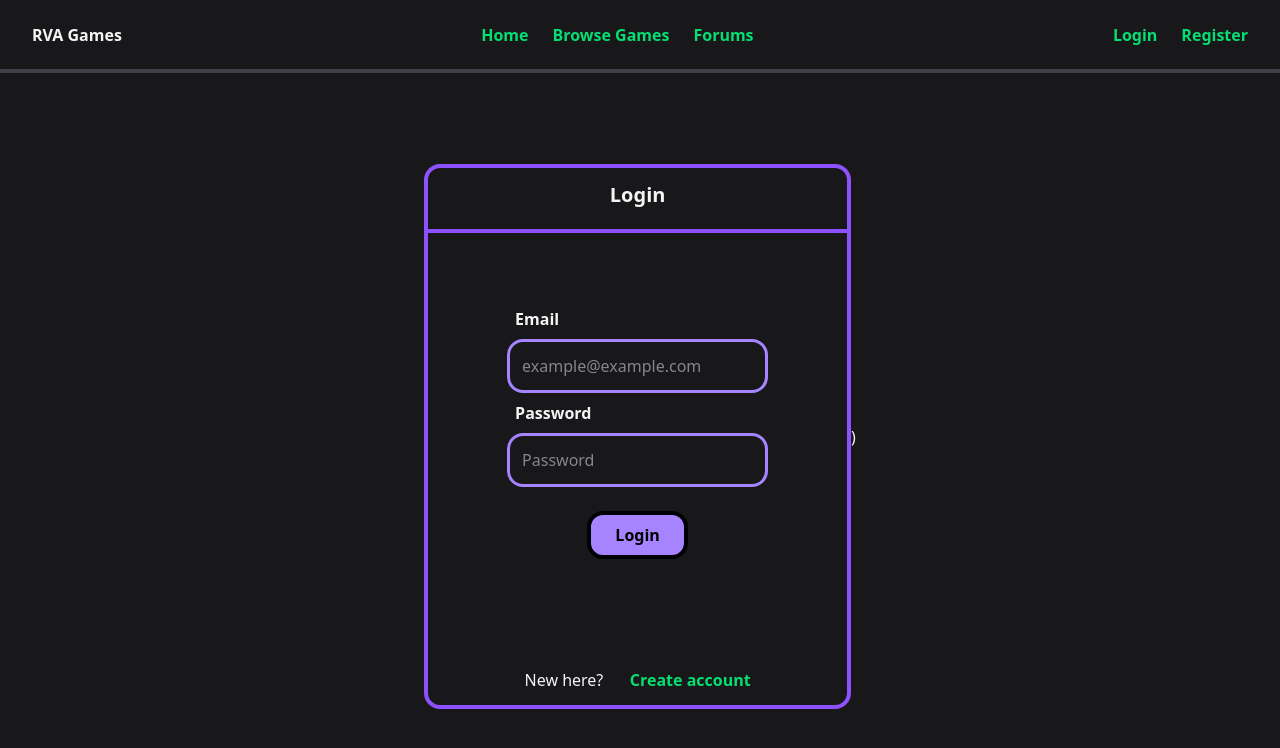
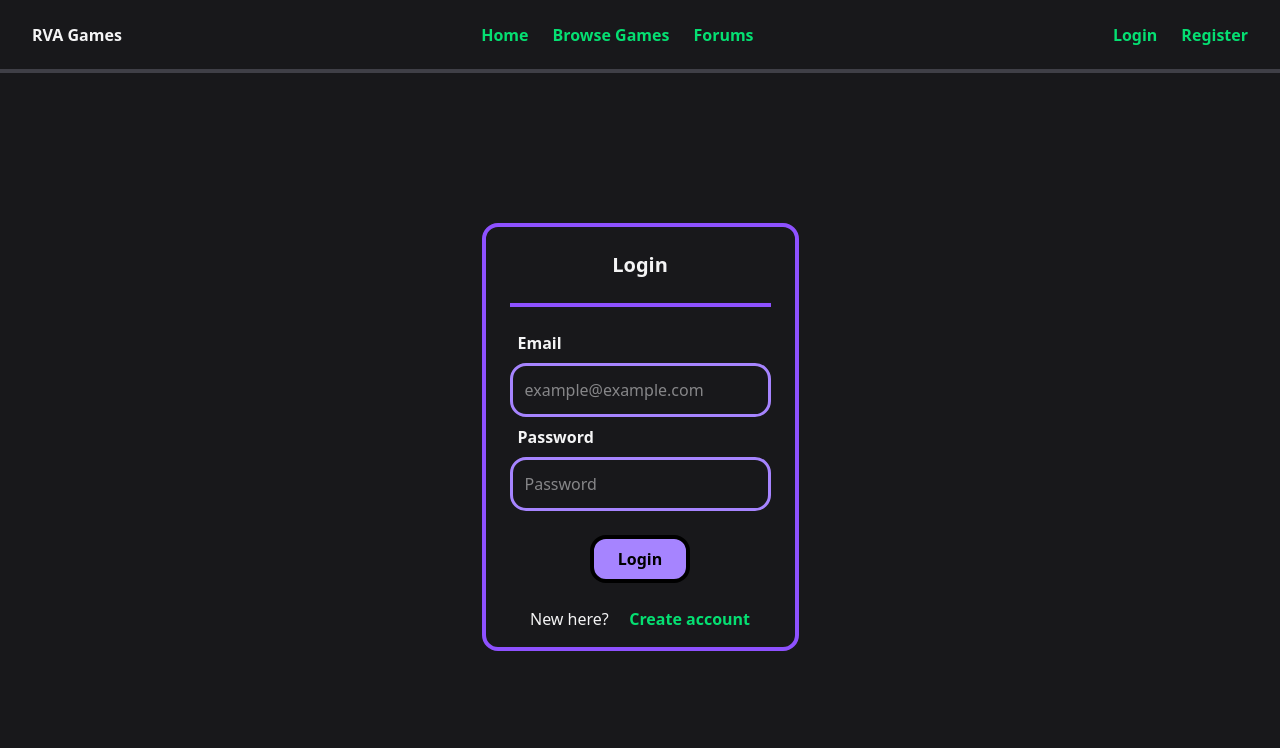
Before and after one commit to gjasay/rva-games, a React (Vite) app: page /login in a window 1280 px wide. Shown: the top 748 px of the page. Built offline with nearby package versions, Linux system fonts and the light colour scheme; no server answers.

Commit message:
create card component

```diff
--- a/src/App.tsx
+++ b/src/App.tsx
@@ -13,6 +13,8 @@ function App() {
         <Header />
         <Routes>
           <Route path="/" element={<Home />} />
+          <Route path="/games" element={<Home />} />
+          <Route path="/forum" element={<Home />} />
           <Route path="/login" element={<Login />} />
           <Route path="/register" element={<Register />} />
           <Route path="/my-profile" element={<MyProfile />} />
--- /dev/null
+++ b/src/components/Card.tsx
@@ -0,0 +1,18 @@
+interface CardProps {
+  title: string;
+  children: React.ReactNode;
+  className?: string;
+}
+
+export const Card: React.FC<CardProps> = ({ title, children, className = ""}) => {
+  return (
+    <div className={`flex flex-col justify-between bg-zinc-900 border-violet-500 border-4 px-6 rounded-2xl ${className}`}>
+      <h1 className="text-xl font-bold py-6 border-b-4 border-violet-500 text-center">
+        {title}
+      </h1>
+      <div className="py-4">
+      {children}
+      </div>
+    </div>
+  );
+};
--- a/src/pages/Login.tsx
+++ b/src/pages/Login.tsx
@@ -3,6 +3,7 @@ import { Button } from "../components/Button";
 import { Input } from "../components/Input";
 import supabase from "../utils/supabase";
 import { Hyperlink } from "../components/Hyperlink";
+import { Card } from "../components/Card";
 
 interface LoginProps {
   email: string;
@@ -43,12 +44,9 @@ export const Login: React.FC = () => {
 
   return (
     <div className="flex justify-center items-center h-full w-full">
-      <div className="flex flex-col justify-around items-center h-3/4 w-1/3 bg-zinc-900 border-violet-500 border-4 rounded-2xl">
-        <h1 className="text-xl font-extrabold py-5 -my-5 border-b-4 border-violet-500 w-full text-center align-middle">
-          Login
-        </h1>
+      <Card title="Login">
         <form
-          className="flex flex-col items-center justify-center h-6/8"
+          className="flex flex-col items-center justify-center"
           onSubmit={handleFormSubmit}
         >
           {error && <p className="text-red-500">{error}</p>}
@@ -74,12 +72,11 @@ export const Login: React.FC = () => {
           </div>
           <Button type="submit" className="my-6 px-6">Login</Button>
         </form>
-        <div className="flex w-2/3 justify-evenly">
+        <div className="flex justify-evenly">
           <h2>New here? </h2>
           <Hyperlink href="/register" text="Create account" />
         </div>
-      </div>
-      )
+      </Card>
     </div>
   );
 };
--- a/src/pages/MyProfile.tsx
+++ b/src/pages/MyProfile.tsx
@@ -2,6 +2,8 @@ import supabase from "../utils/supabase";
 import { Button } from "../components/Button";
 import { useNavigate } from "react-router-dom";
 import useSupabaseUser from "../hooks/useSupabaseUser";
+import { Hyperlink } from "../components/Hyperlink";
+import { Card } from "../components/Card";
 
 export const MyProfile: React.FC = () => {
   const navigate = useNavigate();
@@ -15,16 +17,14 @@ export const MyProfile: React.FC = () => {
   return (
     <div className="flex justify-center items-center h-full">
       {user.value && (
-        <div className="flex flex-col justify-around bg-zinc-900 border-violet-500 border-4 rounded-2xl">
-          <h1 className="text-xl font-extrabold py-5 border-b-4 border-violet-500 text-center">
-            My Profile
-          </h1>
+        <Card title="My Profile">
           <div className="flex flex-col items-center justify-center gap-4 p-4">
             <img
               src={user.value.user_metadata.avatar_url}
               alt="avatar"
               className="rounded-full h-24 w-24"
               />
+            <Hyperlink href="/edit-profile" text="Edit Profile" />
             <p className="text-xl">
               Username: {user.value.user_metadata.username}
             </p>
@@ -36,7 +36,7 @@ export const MyProfile: React.FC = () => {
               <Button onClick={handleLogout}>Logout</Button>
             </div>
           </div>
-        </div>
+        </Card>
       )}
     </div>
   );
--- a/src/pages/Register.tsx
+++ b/src/pages/Register.tsx
@@ -3,6 +3,7 @@ import { Button } from "../components/Button";
 import { Input } from "../components/Input";
 import supabase from "../utils/supabase";
 import { Hyperlink } from "../components/Hyperlink";
+import { Card } from "../components/Card";
 
 interface RegisterProps {
   email: string;
@@ -83,12 +84,9 @@ export const Register: React.FC = () => {
     <div className="flex justify-center items-center h-full w-full">
       {success && <h1>Please check your email to verify your account.</h1>}
       {!success && (
-        <div className="flex flex-col justify-around items-center h-3/4 w-1/3 bg-zinc-900 border-violet-500 border-4 rounded-2xl">
-          <h1 className="text-xl font-extrabold py-5 -my-5 border-b-4 border-violet-500 w-full text-center align-middle">
-            Create an RVA Games account
-          </h1>
+          <Card title="Create and RVA Games account">
           <form
-            className="flex flex-col items-center justify-evenly h-6/8"
+            className="flex flex-col items-center justify-evenly"
             onSubmit={handleFormSubmit}
           >
             {error && <p className="text-red-500 text-center">{error}</p>}
@@ -134,11 +132,11 @@ export const Register: React.FC = () => {
               Create Account
             </Button>
           </form>
-          <div className="flex w-2/3 justify-evenly">
+          <div className="flex justify-evenly">
             <h2>Already signed up? </h2>
             <Hyperlink href="/login" text="Login" />
           </div>
-        </div>
+        </Card>
       )}
     </div>
   );
```
